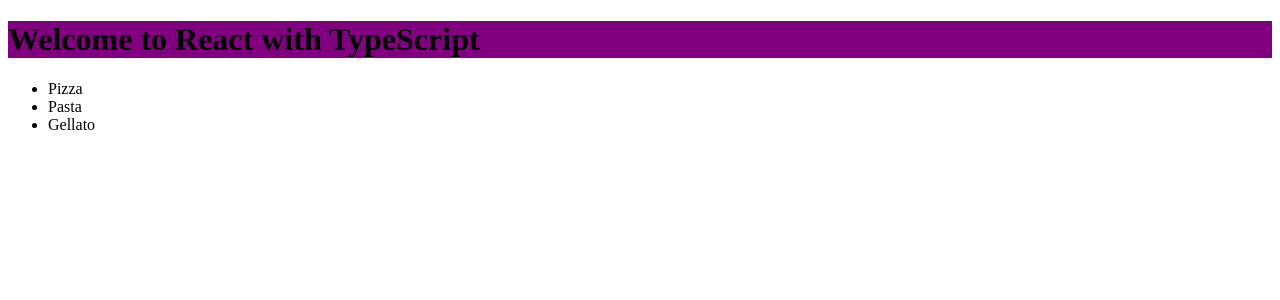
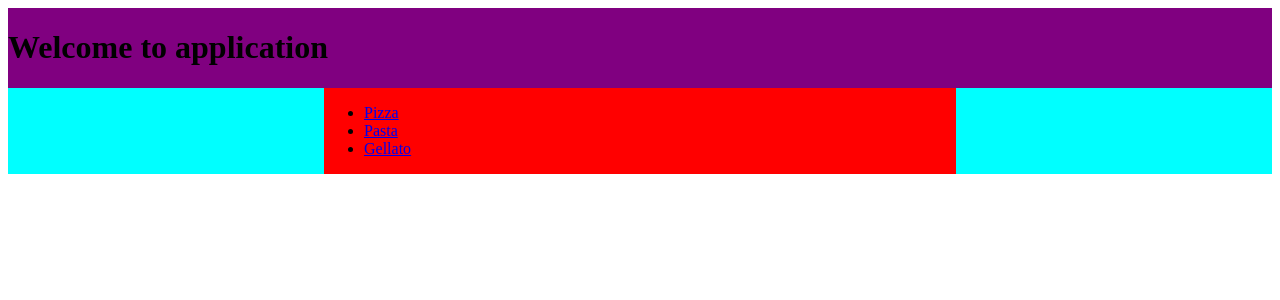
Before and after one commit to vladimirdemoshin/RecipeApp, a React app in the folder ReactClient/: page / in a window 1280 px wide. Shown: the top 300 px of the page. Built offline with nearby package versions, Linux system fonts and the light colour scheme.

Commit message:
added react-router

```diff
--- a/ReactClient/package.json
+++ b/ReactClient/package.json
@@ -12,7 +12,8 @@
   "license": "ISC",
   "dependencies": {
     "react": "^19.0.0",
-    "react-dom": "^19.0.0"
+    "react-dom": "^19.0.0",
+    "react-router-dom": "^7.0.2"
   },
   "devDependencies": {
     "@babel/core": "^7.26.0",
--- a/ReactClient/src/App.tsx
+++ b/ReactClient/src/App.tsx
@@ -1,11 +1,18 @@
 import React from 'react';
+import { BrowserRouter, Route, Routes } from 'react-router-dom';
 import Home from './pages/Home/Home';
+import RecipePage from './pages/Recipe/RecipePage';
 
 const App: React.FC = () => {
   return (
-    <div className='App'>
-      <Home></Home>
-    </div>
+    <BrowserRouter>
+      <div className='App'>
+        <Routes>
+          <Route path='/' element={<Home/>} />
+          <Route path="/recipe/:id" element={<RecipePage />} />
+        </Routes>
+      </div>
+     </BrowserRouter>
   );
 };
 
--- a/ReactClient/src/declarations.d.ts
+++ /dev/null
@@ -1,4 +0,0 @@
-declare module '*.module.css' {
-    const classes: { [key: string]: string };
-    export default classes;
-  }
--- a/ReactClient/src/pages/Home/Home.css
+++ b/ReactClient/src/pages/Home/Home.css
@@ -1,3 +1,15 @@
+.container {
+    background-color: aqua;
+    display: flex;
+    flex-direction: column;
+}
+
 .header {
     background-color: purple;
 }
+
+.content {
+    background-color: red;
+    align-self: center;
+    width: 50%;
+}
--- a/ReactClient/src/pages/Home/Home.tsx
+++ b/ReactClient/src/pages/Home/Home.tsx
@@ -4,9 +4,9 @@
 
 export default function Home () {
     return (
-        <div>
+        <div className="container">
             <div className='header'>
-                <h1>Welcome to React with TypeScript</h1>
+                <h1>Welcome to application</h1>
 
             </div>
             <div className="content">
--- a/ReactClient/src/pages/Recipe/RecipeList.tsx
+++ b/ReactClient/src/pages/Recipe/RecipeList.tsx
@@ -11,8 +11,8 @@
         <div>
           <ul>
             {recipes.map(r =>
-                <li>
-                    <RecipeListItem name={r.name}/>
+                <li key={r.id}>
+                    <RecipeListItem id={r.id} name={r.name}/>
                 </li>
             )}
           </ul>
--- a/ReactClient/src/pages/Recipe/RecipeListItem.tsx
+++ b/ReactClient/src/pages/Recipe/RecipeListItem.tsx
@@ -1,11 +1,12 @@
 import React from "react";
+import { Link } from "react-router-dom";
 
-interface RecipeListItemProps { name: string; }
+interface RecipeListItemProps { id: string; name: string; }
 
-export default function RecipeListItem ({name}: RecipeListItemProps) {
+export default function RecipeListItem ({id, name}: RecipeListItemProps) {
     return (
         <div>
-          {name}
+            <Link to={`/recipe/${id}`}>{name}</Link>
         </div>
     );
 }
--- /dev/null
+++ b/ReactClient/src/pages/Recipe/RecipePage.tsx
@@ -0,0 +1,11 @@
+import React from "react";
+import { useParams } from "react-router-dom";
+
+export default function RecipePage () {
+    const { id } = useParams();
+    return (
+        <div>
+            "Welcome to recipe {id}"
+        </div>
+    );
+}
```
Also changed, not shown: 1 other file (tests, documents, lock files or other folders).
